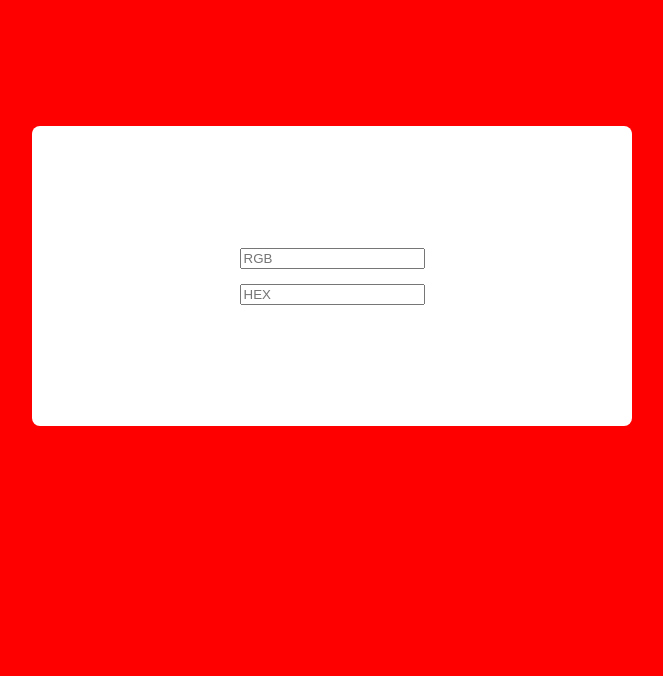
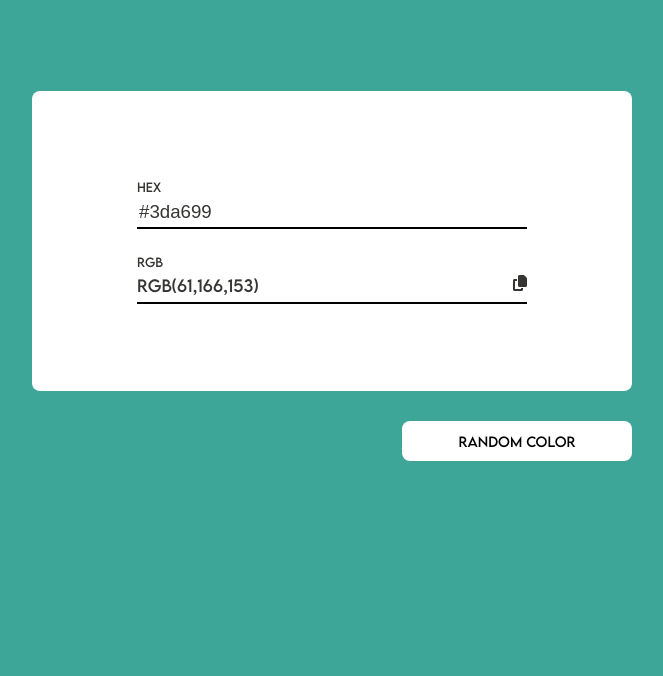
Before and after one commit to inakimir3/colorConverter, a plain HTML site: page index.html in a window 1280 px wide. Shown: the part 124-800 px from the top of the page, without its empty margins (308-971 px from the left). Drawn offline with nearby package versions, Linux system fonts and the light colour scheme.

Commit message:
hex to rgb

```diff
--- a/assets/css/style.css
+++ b/assets/css/style.css
@@ -3,9 +3,14 @@
     src: url(../fonts/GROBOLD.ttf);
 }
 
+@font-face {
+    font-family: lemonmilk;
+    src: url(../fonts/LEMONMILK.otf);
+}
+
 * {
     margin: 0;
-    box-sizing: 0;
+    box-sizing: border-box;
 }
 
 body {
@@ -25,14 +30,17 @@ body {
     font-family: grobold;
     font-size: 25pt;
     color: white;
+    padding-top: 50px;
 }
 
 .container {
     display: flex;
     height: 100%;
     justify-content: center;
+    flex-direction: column;
     align-items: center;
-    background-color: red;
+    font-family: lemonmilk;
+    transition: all .3s;
 }
 
 .colorContainer {
@@ -44,5 +52,59 @@ body {
     flex-direction: column;
     justify-content: center;
     align-items: center;
-    gap: 15px;
+    gap: 25px;
 }
+
+.colorContainer div {
+    height: 50px;
+    justify-content: center;
+    align-items: center;
+    display: inline-block;
+    border-bottom: 2px solid black;
+    width: 65%;
+    max-width: 65%;
+}
+input {
+    outline: none;
+    border: none;
+    display:block;
+    line-height: 1.2em;
+    font-size: 14pt;
+    background: transparent;
+  }
+  label {
+    display: block;
+    font-size: 12px;
+    padding-bottom: 5px;
+  }
+
+  .btn-container {
+    width: 600px;
+    display: flex;
+    justify-content:end;
+  }
+
+  .btn-color {
+    margin-top: 30px;
+    border-radius: 8px;
+    width: 230px;
+    height: 40px;
+    border: none;
+    background: white;
+    cursor: pointer;
+    font-family: lemonmilk;
+    transition: all .2s ease-in-out;
+  }
+
+  .btn-color:hover {
+    transform: scale(0.96);
+  }
+
+  .rgb {
+    display: flex;
+    justify-content: space-between;
+  }
+
+  .fa-copy {
+    cursor: pointer;
+  }
--- /dev/null
+++ b/assets/js/index.js
@@ -0,0 +1,115 @@
+$(document).ready(function(){
+
+    const luminositat = 0.9;
+    const darkColor = '#363533';
+    const hex2rgb = (hex) => {
+        const r = parseInt(hex.slice(1, 3), 16);
+        const g = parseInt(hex.slice(3, 5), 16);
+        const b = parseInt(hex.slice(5, 7), 16);
+        const a = parseInt(hex.slice(7, 9), 16);
+
+        return { r, g, b, a };
+    }
+
+    const randomColor = () => {
+        return '#'+ Math.floor(Math.random()*16777215).toString(16);
+    }
+
+    const background = (color) => {
+        rgb = hex2rgb(color);
+
+        let lightness = ((rgb.r * 0.299 + rgb.g * 0.587 + rgb.b * 0.114) / 255 );
+        return lightness;
+    }
+
+    const random_button = document.querySelector("#rand-btn")
+    const input = document.querySelector("#hex");
+    const output = document.querySelector("#rgb");
+    let container = document.querySelector("#container");
+    let colorContainer = document.querySelector("#colorContainer");
+    let header = document.querySelector("#header");
+    let copy = document.querySelector("#copy");
+
+    let defaultHex = randomColor();
+    default_rgb = hex2rgb(defaultHex);
+    input.value = defaultHex;
+    output.textContent = "rgb("+default_rgb.r+","+default_rgb.g+","+default_rgb.b+")";
+
+
+
+    container.style.background = defaultHex;
+    let fondo = background(defaultHex);
+        if (fondo > luminositat) {
+            header.style.color = darkColor;
+            colorContainer.style.background = darkColor;
+            colorContainer.style.color = "white";
+            input.style.color = "white";
+
+        }else {
+            header.style.color = "white";
+            colorContainer.style.background = "white";
+            colorContainer.style.color = darkColor;
+            input.style.color = darkColor;
+        }
+
+
+    input.addEventListener("input", (e) => {
+        if (hex2rgb(e.target.value).a > 0){
+            output.textContent = "rgba("+hex2rgb(e.target.value).r+","+hex2rgb(e.target.value).g+","+hex2rgb(e.target.value).b+","+hex2rgb(e.target.value).a+")";
+
+        }else {
+            output.textContent = "rgb("+hex2rgb(e.target.value).r+","+hex2rgb(e.target.value).g+","+hex2rgb(e.target.value).b+")";
+        }
+    container.style.background = e.target.value;
+    let fondo = background(e.target.value);
+        if (fondo > luminositat) {
+            header.style.color = darkColor;
+            colorContainer.style.background = darkColor;
+            colorContainer.style.color = "white";
+            input.style.color = "white";
+        }else {
+            header.style.color = "white";
+            colorContainer.style.background = "white";
+            colorContainer.style.color = darkColor;
+            input.style.color = darkColor;
+        }
+    });
+
+
+
+    random_button.addEventListener("click", ()=>{
+        rand = randomColor()
+        container.style.background = rand;
+        rand_rgb = hex2rgb(rand);
+        output.textContent = "rgb("+rand_rgb.r+","+rand_rgb.g+","+rand_rgb.b+")";
+        input.value = rand;
+
+
+        let fondo = background(rand);
+        if (fondo > luminositat) {
+            header.style.color = darkColor;
+            colorContainer.style.background = darkColor;
+            colorContainer.style.color = "white";
+            input.style.color = "white";
+        }else {
+            header.style.color = "white";
+            colorContainer.style.background = "white";
+            colorContainer.style.color = darkColor;
+            input.style.color = darkColor;
+        }
+
+    });
+
+    copy.addEventListener("click", ()=> {
+        navigator.clipboard.writeText(output.textContent);
+        copy.classList.remove('fa-copy');
+        copy.classList.add('fa-check');
+
+        setTimeout(function(){
+            copy.classList.remove('fa-check');
+            copy.classList.add('fa-copy');
+        }, 1500);
+    })
+
+
+});
--- a/index.html
+++ b/index.html
@@ -1,21 +1,36 @@
 <!DOCTYPE html>
 <html lang="en">
   <head>
-    <meta charset="UTF-8">
-    <meta http-equiv="X-UA-Compatible" content="IE=edge">
-    <meta name="viewport" content="width=device-width, initial-scale=1.0">
+    <meta charset="UTF-8" />
+    <meta http-equiv="X-UA-Compatible" content="IE=edge" />
+    <meta name="viewport" content="width=device-width, initial-scale=1.0" />
     <title>Color converter</title>
-    <link rel="stylesheet" href="assets/css/style.css">
+    <link rel="stylesheet" href="assets/css/style.css" />
+    <link rel="stylesheet" href="https://cdnjs.cloudflare.com/ajax/libs/font-awesome/6.5.1/css/all.min.css" integrity="sha512-DTOQO9RWCH3ppGqcWaEA1BIZOC6xxalwEsw9c2QQeAIftl+Vegovlnee1c9QX4TctnWMn13TZye+giMm8e2LwA==" crossorigin="anonymous" referrerpolicy="no-referrer" />
   </head>
+  <script src="https://code.jquery.com/jquery-3.7.1.min.js" integrity="sha256-/JqT3SQfawRcv/BIHPThkBvs0OEvtFFmqPF/lYI/Cxo=" crossorigin="anonymous"></script>
   <body>
-    <header class="header">
+    <header id="header" class="header">
       <h1>Color Converter</h1>
     </header>
-    <section class="container">
-        <article class="colorContainer">
-            <input type="text" placeholder="RGB">
-            <input type="text" placeholder="HEX">
+    <section class="container" id="container">
+      <article class="colorContainer" id="colorContainer">
+        <div class="row">
+          <label for="hex">HEX</label>
+          <input id="hex" type="text" placeholder="" name="hex" />
+        </div>
+        <div class="row">
+          <label for="rgb">RGB</label>
+          <span class="rgb">
+            <span id="rgb" type="text" placeholder="rgb(255,255,255)" name="rgb"></span>
+            <i id="copy" class="fa-solid fa-copy"></i>
+          </span>
+        </div>
+      </article>
+      <article class="btn-container">
+        <button id="rand-btn" class="btn-color" type="submit">RANDOM COLOR</button>
       </article>
     </section>
   </body>
+  <script src="./assets/js/index.js"></script>
 </html>
```
Also changed, not shown: assets/fonts/LEMONMILK.otf (added). Lines whose indentation alone changed are shown as unchanged.
